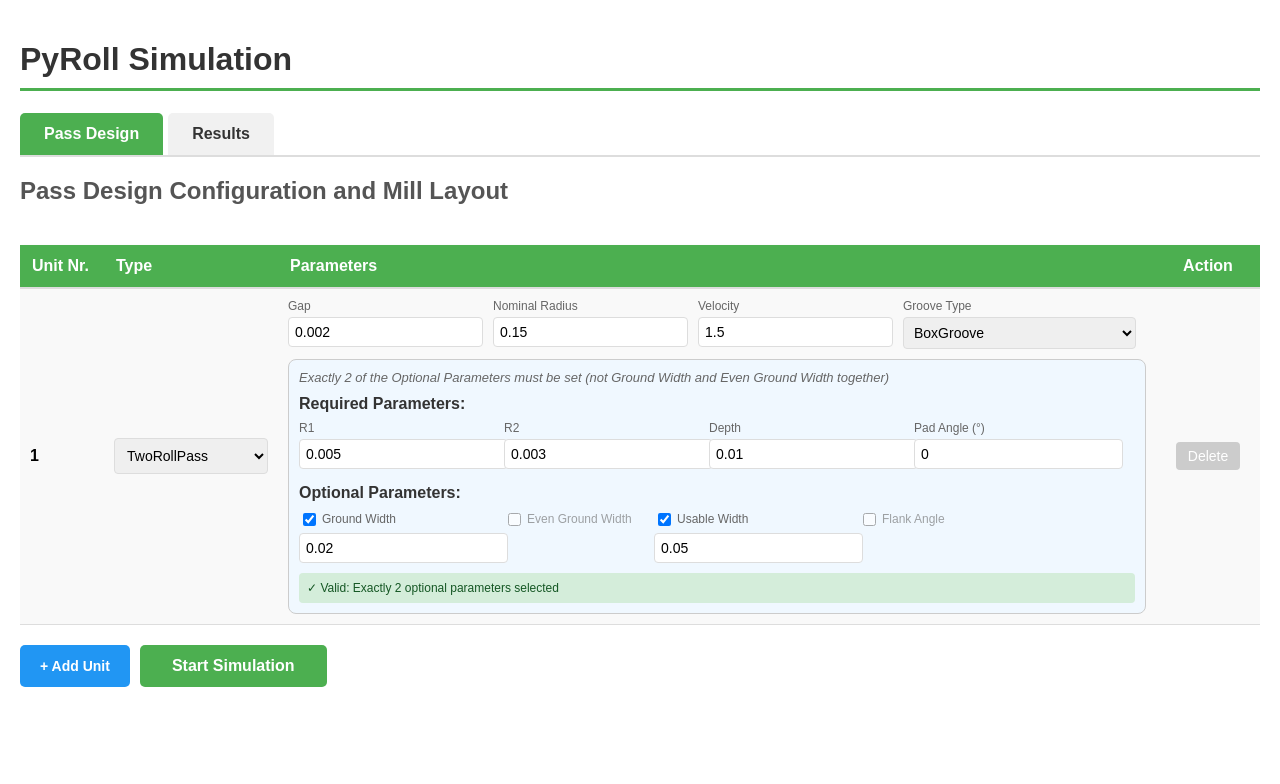
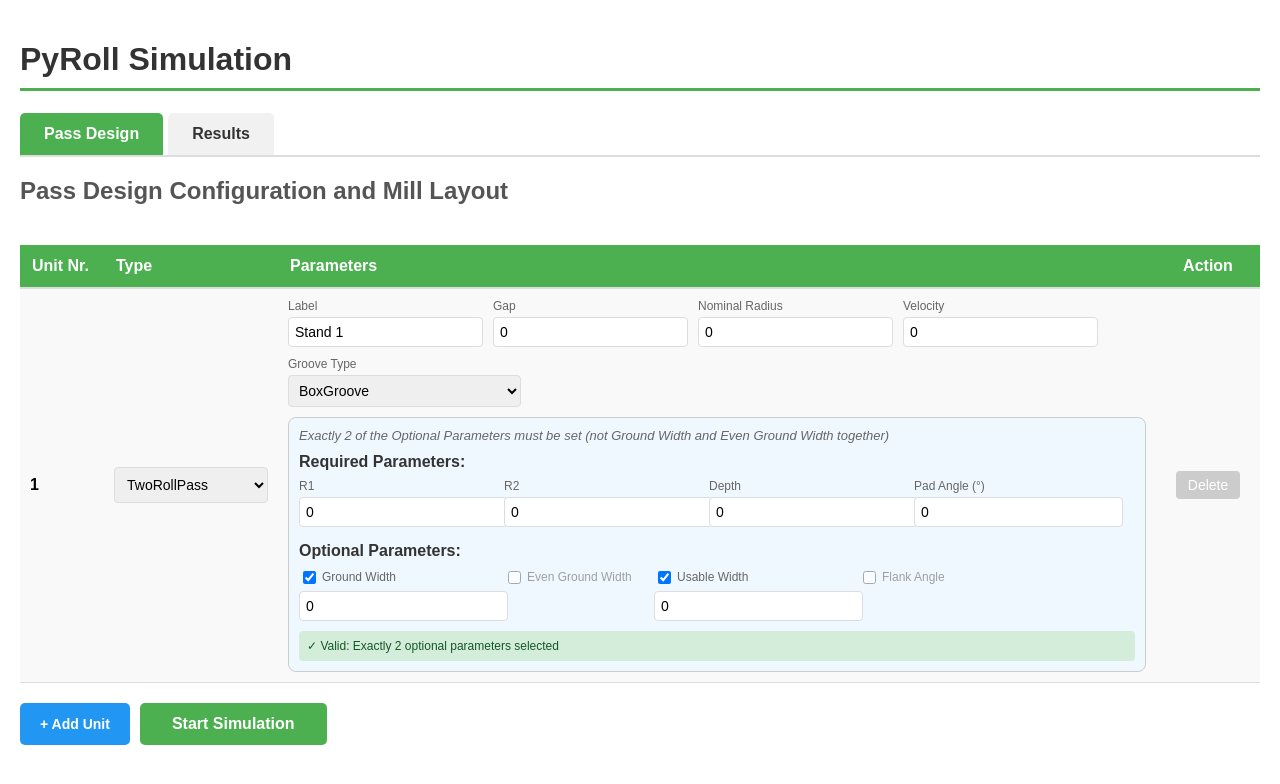
Before and after one commit to pyroll-project/pyroll-gui, a React (Create React App) app in the folder pyroll/gui/frontend/: page / in a window 1280 px wide. Shown: the top 784 px of the page. Built offline with nearby package versions, Linux system fonts and the light colour scheme; the HTML template or start-up script is replaced by a standard one.

Commit message:
added more values for units

```diff
--- a/pyroll/gui/frontend/src/App.js
+++ b/pyroll/gui/frontend/src/App.js
@@ -9,17 +9,18 @@ function App() {
         {
             id: 1,
             type: 'TwoRollPass',
-            gap: 2e-3,
-            nominal_radius: 150e-3,
-            velocity: 1.5,
+            label: 'Stand 1',
+            gap: 0,
+            nominal_radius: 0,
+            velocity: 0,
             grooveType: 'BoxGroove',
             groove: {
-                r1: 5e-3,
-                r2: 3e-3,
-                depth: 10e-3,
+                r1: 0,
+                r2: 0,
+                depth: 0,
                 pad_angle: 0,
-                ground_width: 20e-3,
-                usable_width: 50e-3
+                ground_width: 0,
+                usable_width: 0
             }
         }
     ]);
@@ -30,6 +31,7 @@ function App() {
         switch (type) {
             case 'TwoRollPass':
                 return [
+                    {key: 'label', label: 'Label', type: 'string'},
                     {key: 'gap', label: 'Gap', type: 'number'},
                     {key: 'nominal_radius', label: 'Nominal Radius', type: 'number'},
                     {key: 'velocity', label: 'Velocity', type: 'number'},
@@ -56,23 +58,33 @@ function App() {
                 ];
             case 'ThreeRollPass':
                 return [
-                    {key: 'gap', label: 'Gap', type: 'number'},
+                    {key: 'label', label: 'Label', type: 'string'},
+                    {key: 'inscribed_circle_diameter', label: 'Inscribed Circle Diameter (ICD)', type: 'number'},
                     {key: 'nominal_radius', label: 'Nominal Radius', type: 'number'},
                     {key: 'velocity', label: 'Velocity', type: 'number'},
-                    {key: 'grooveType', label: 'Groove Type', type: 'select', options: ['BoxGroove', 'RoundGroove']},
+                    {
+                        key: 'grooveType', label: 'Groove Type', type: 'select', options: [
+                            'CircularOvalGroove',
+                            'RoundGroove',
+                            'FalseRoundGroove'
+                        ]
+                    },
                     {key: 'groove', label: 'Groove Parameters', type: 'groove'},
-                    {key: 'roll3Offset', label: 'Roll 3 Offset', type: 'number'},
                 ];
             case 'Transport':
                 return [
+                    {key: 'label', label: 'Label', type: 'string'},
                     {key: 'transportDefineBy', label: 'Define by', type: 'select', options: ['length', 'duration']},
-                    {key: 'transportValue', label: 'Value', type: 'number', unit: ''},
+                    {key: 'environment_temperature', label: 'Environment Temperature', type: 'number'},
+                    {key: 'heat_transfer_coefficient', label: 'Heat Transfer Coefficient', type: 'number'}
                 ];
             case 'CoolingPipe':
                 return [
-                    {key: 'coolingDefineBy', label: 'Define by', type: 'select', options: ['length', 'coolingRate']},
-                    {key: 'coolingValue', label: 'Value', type: 'number', unit: ''},
-                    {key: 'temperature', label: 'Target Temp (°C)', type: 'number'},
+                    {key: 'label', label: 'Label', type: 'string'},
+                    {key: 'coolingDefineBy', label: 'Define by', type: 'select', options: ['length', 'duration']},
+                    {key: 'inner_radius', label: 'Inner Radius', type: 'number'},
+                    {key: 'coolant_temperature', label: 'Coolant Temperature', type: 'number'},
+                    {key: 'coolant_volume_flux', label: 'Coolant Volume Flux', type: 'number'},
                 ];
             default:
                 return [];
@@ -548,15 +560,15 @@ function App() {
             });
 
             if (!response.ok) {
-                throw new Error('Simulation fehlgeschlagen');
+                throw new Error('Simulation Failed');
             }
 
             const data = await response.json();
             setResults(data);
             setActiveTab('results');
         } catch (error) {
-            console.error('Fehler:', error);
-            alert('Simulation fehlgeschlagen. Stelle sicher, dass das Backend läuft.');
+            console.error('Error:', error);
+            alert('Simulation Failed. Check if Backend is running.');
         }
         setLoading(false);
     };
```
